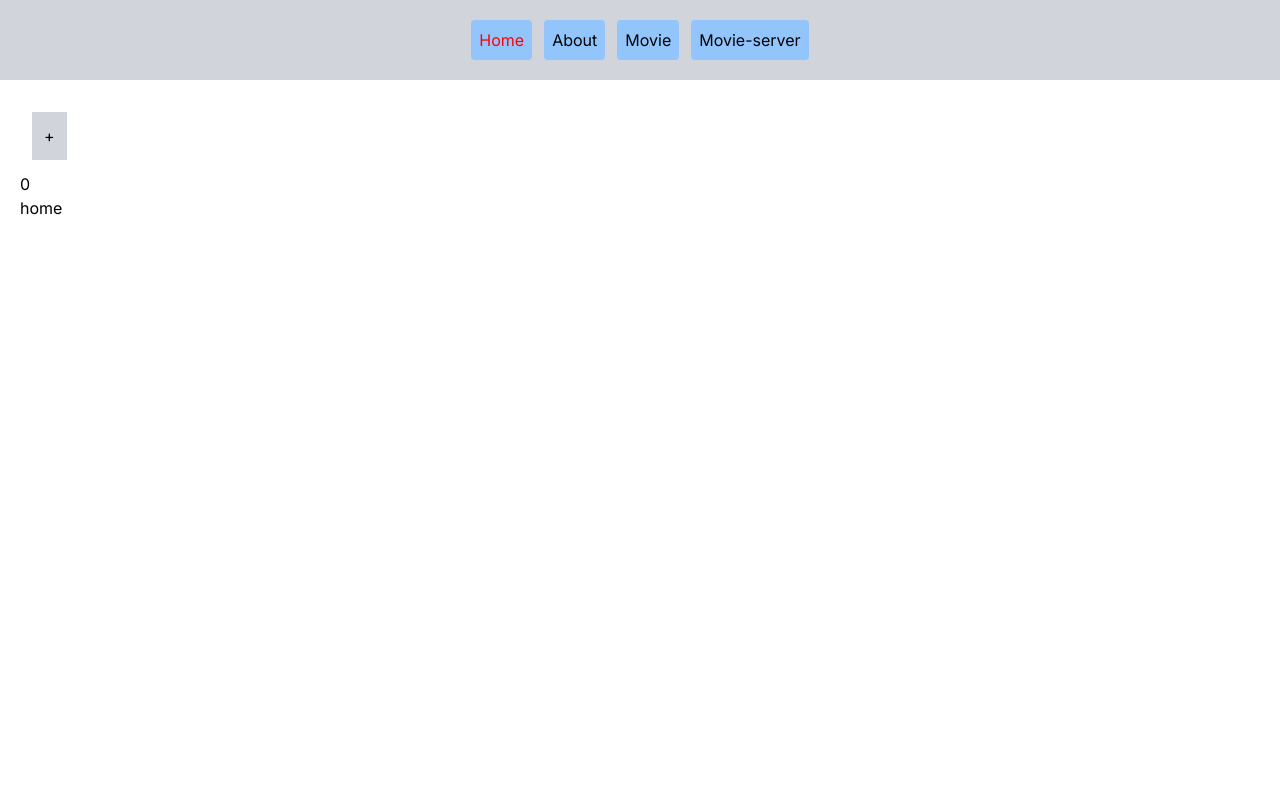
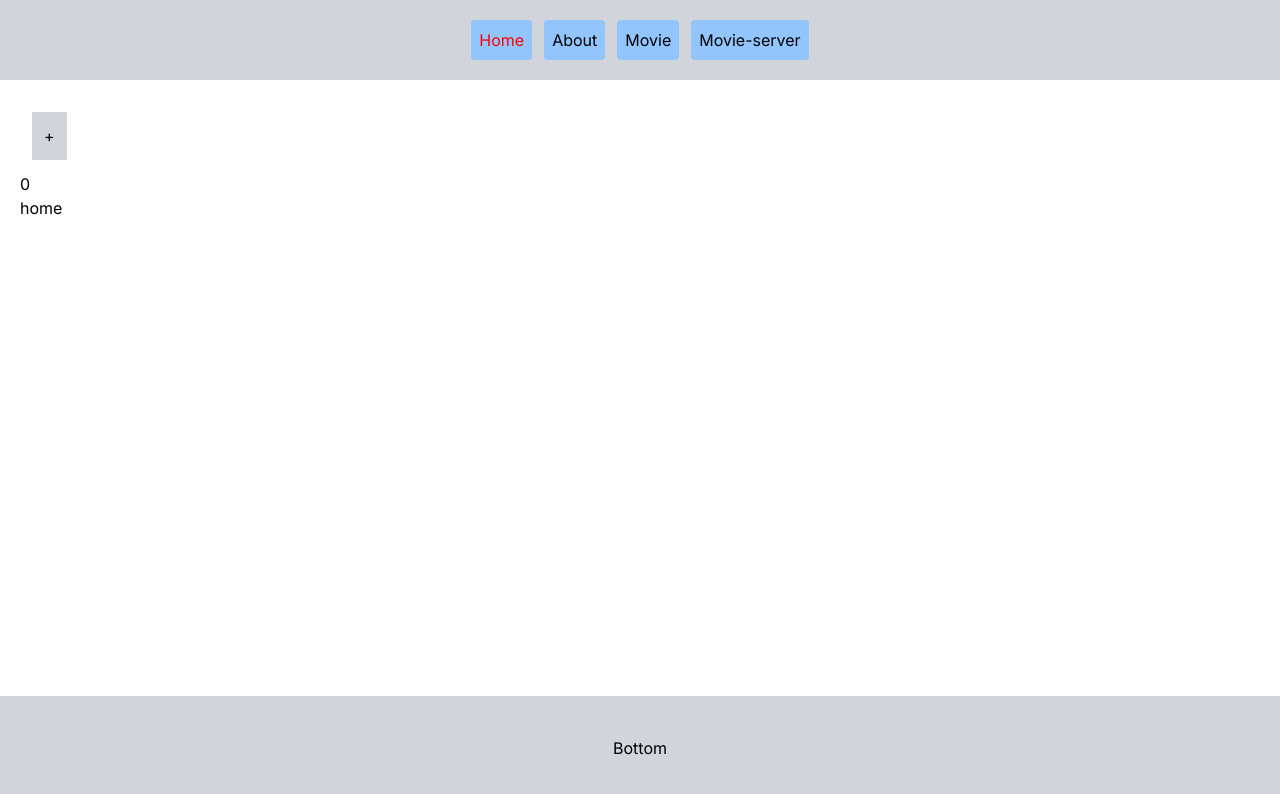
Before and after one commit to dioneuty/nextjs-test, a Next.js app: page / in a window 1280 px wide. Shown: the top 794 px of the page. Built offline with nearby package versions, Linux system fonts and the light colour scheme.

Commit message:
footer 하단 고정
https://stackoverflow.com/questions/59812003/tailwindcss-fixed-sticky-footer-on-the-bottom

```diff
--- a/app/layout.tsx
+++ b/app/layout.tsx
@@ -2,6 +2,7 @@ import type { Metadata } from 'next'
 import { Inter } from 'next/font/google'
 import './globals.css'
 import Nav from "@/app/_components/Nav";
+import Footer from "@/app/_components/Footer";
 
 const inter = Inter({ subsets: ['latin'] })
 
@@ -18,18 +19,23 @@ export default function RootLayout({
   return (
       <html lang="en">
       <body className={inter.className}>
-      <Nav/>
-      <div className='p-5 container mx-auto'>
-          <div className={`mt-20`}>
-            {children}
+      <div className="min-h-screen">
+          <Nav/>
+          <div className='p-5 container mx-auto mb-auto'>
+              <div className={`mt-20`}>
+                  {children}
+              </div>
+          </div>
+          <div className={`sticky top-[100vh]`}>
+            <Footer/>
           </div>
       </div>
-      {/*<style jsx global>{`
+          {/*<style jsx global>{`
         .btn-yellow{
           color:yellow
         }
       `}</style>*/}
       </body>
       </html>
-  )
+)
 }
```
